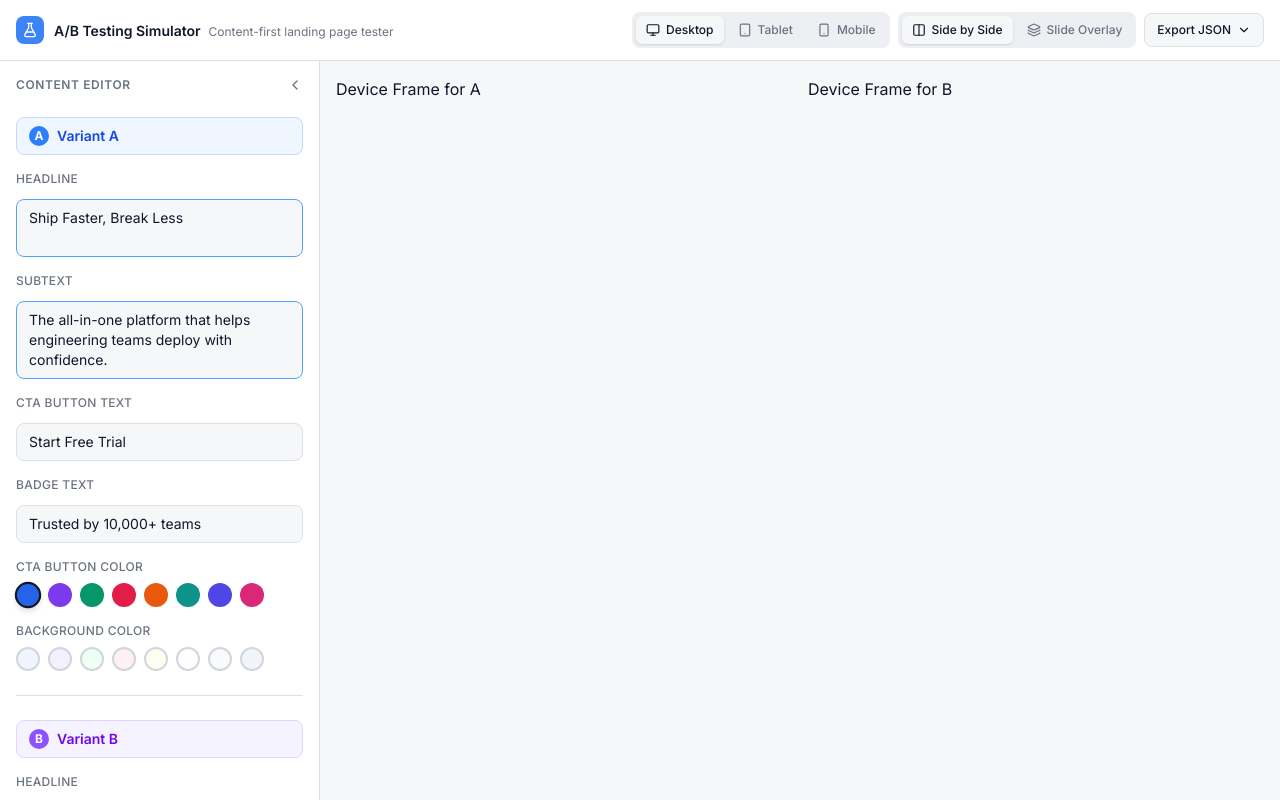
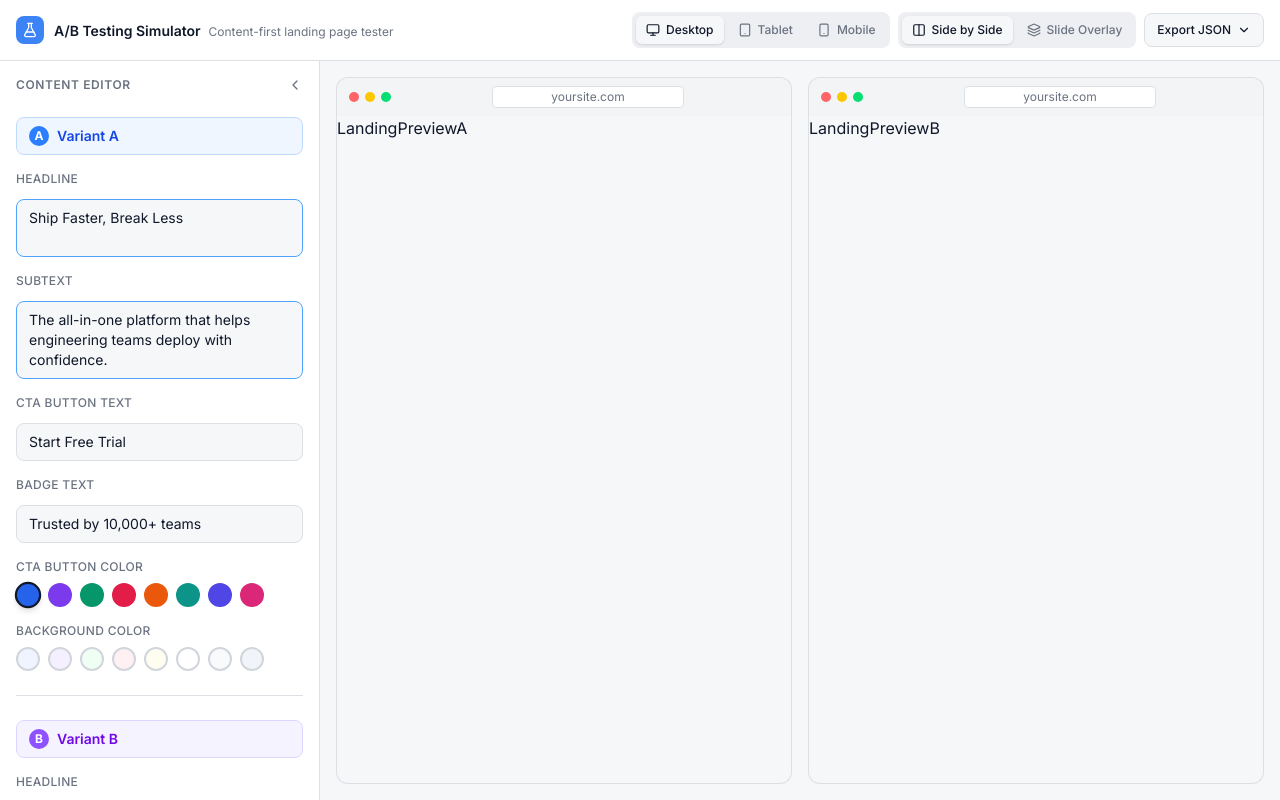
Before and after one commit to foysalremon/altrnate, a Vue app: page / in a window 1280 px wide. Built offline with nearby package versions, Linux system fonts and the light colour scheme; what @tanstack/vue-query would draw is missing.

Commit message:
feat: device frame wrapper

```diff
--- /dev/null
+++ b/src/components/DeviceFrame.vue
@@ -0,0 +1,34 @@
+<template>
+  <div
+    v-if="props.deviceMode === 'desktop'"
+    class="w-full h-full flex flex-col"
+    data-testid="device-frame-desktop"
+  >
+    <div
+      class="flex items-center gap-1.5 px-3 py-2 bg-gray-100 dark:bg-gray-800 rounded-t-xl border border-b-0 border-border"
+    >
+      <span class="w-2.5 h-2.5 rounded-full bg-red-400" />
+      <span class="w-2.5 h-2.5 rounded-full bg-yellow-400" />
+      <span class="w-2.5 h-2.5 rounded-full bg-green-400" />
+      <div
+        class="mx-auto flex-1 max-w-48 bg-white dark:bg-gray-700 rounded border border-border text-xs text-center text-muted-foreground px-2 py-0.5"
+      >
+        yoursite.com
+      </div>
+    </div>
+    <div class="flex-1 min-h-0 border border-t-0 border-border rounded-b-xl overflow-hidden">
+      <slot />
+    </div>
+  </div>
+</template>
+<script setup lang="ts">
+import type { Variant, VariantConfig, DeviceMode } from '@/stores/simulator'
+
+interface Props {
+  variant: Variant
+  config: VariantConfig
+  deviceMode: DeviceMode
+}
+
+const props = defineProps<Props>()
+</script>
--- a/src/components/Simulation.vue
+++ b/src/components/Simulation.vue
@@ -8,14 +8,19 @@
       ]"
       :style="{ gridTemplateRows: previewHeight === '100%' ? '100%' : previewHeight }"
     >
-      <div :style="{ height: previewHeight }" class="min-h-0">Device Frame for A</div>
-      <div :style="{ height: previewHeight }" class="min-h-0">Device Frame for B</div>
+      <div :style="{ height: previewHeight }" class="min-h-0">
+        <DeviceFrame :deviceMode="store.deviceMode"> LandingPreviewA </DeviceFrame>
+      </div>
+      <div :style="{ height: previewHeight }" class="min-h-0">
+        <DeviceFrame :deviceMode="store.deviceMode"> LandingPreviewB </DeviceFrame>
+      </div>
     </div>
     <div v-else>Overlay</div>
   </main>
 </template>
 <script setup lang="ts">
 import { useSimulatorStore } from '@/stores/simulator'
+import DeviceFrame from '@/components/DeviceFrame.vue'
 
 const store = useSimulatorStore()
 
```
